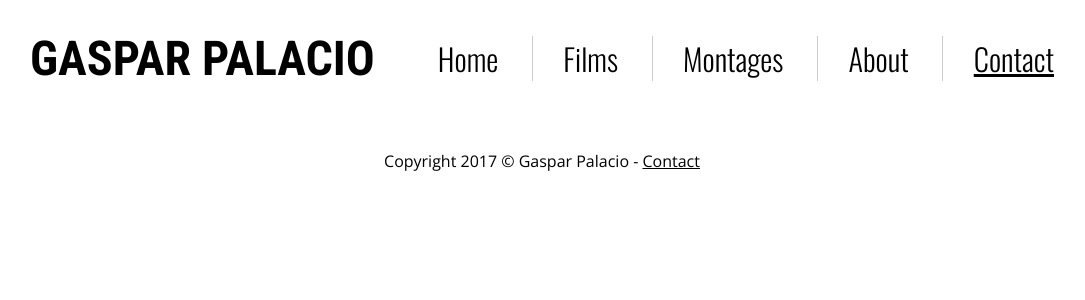
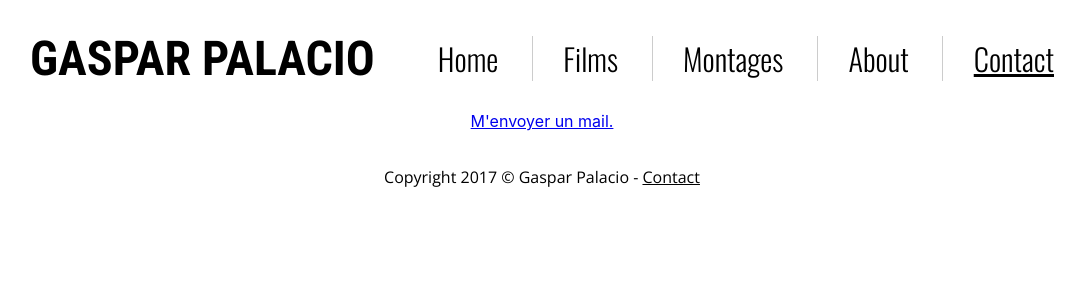
Before and after one commit to Rapsag8/Rapsag8.github.io, a Jekyll site: the page built from pages/contact.html, in a window 1280 px wide. Shown: the top 300 px of the page, without its empty margins (98-1183 px from the left). Built offline with Jekyll 4.4.1, drawn with Linux system fonts in a browser that asks for light colours; nearby versions of some CDN libraries.

Commit message:
Update contact.html

```diff
--- a/pages/contact.html
+++ b/pages/contact.html
@@ -4,5 +4,7 @@ permalink: /contact
 ---
 <main class="center contact">
   <div></div>
-  <div></div>
+  <div>
+    <a href="gaspar.p@hotmail.fr">M'envoyer un mail.</a>
+  </div>
 </main>
```
